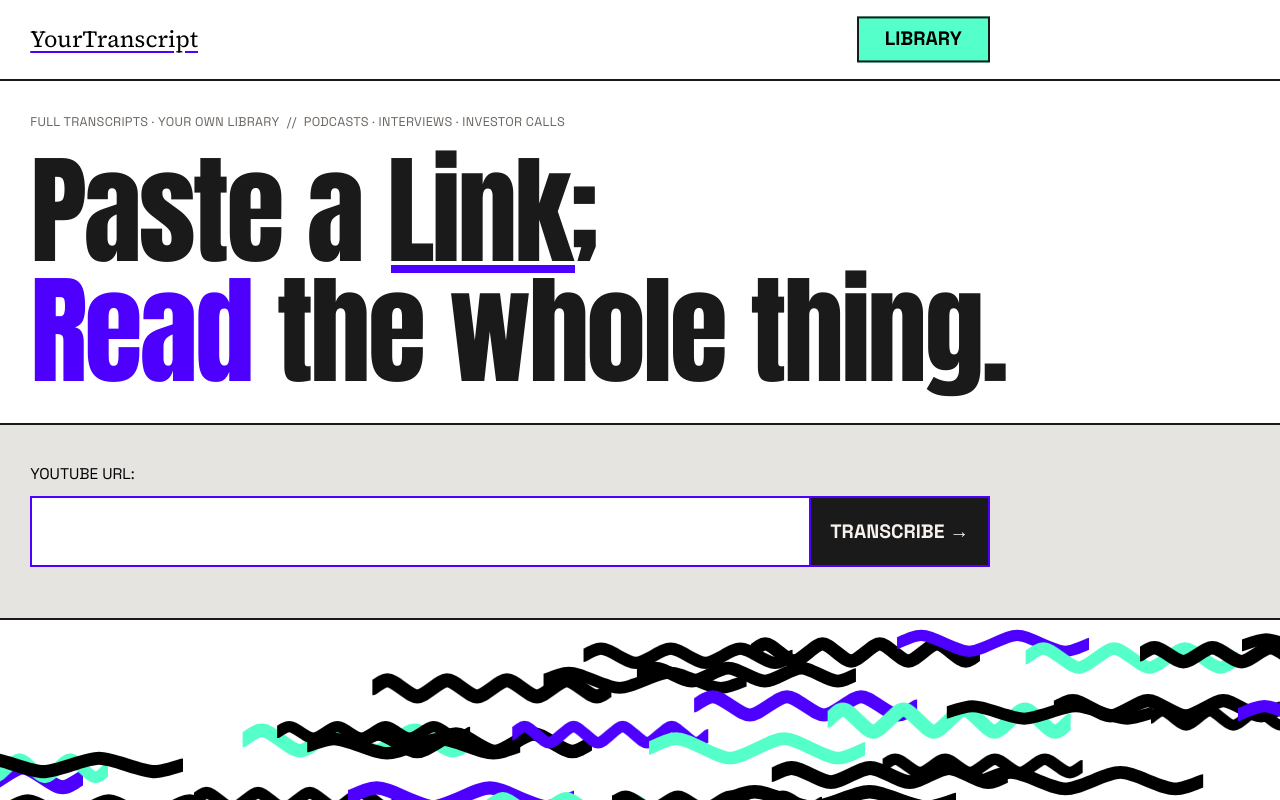
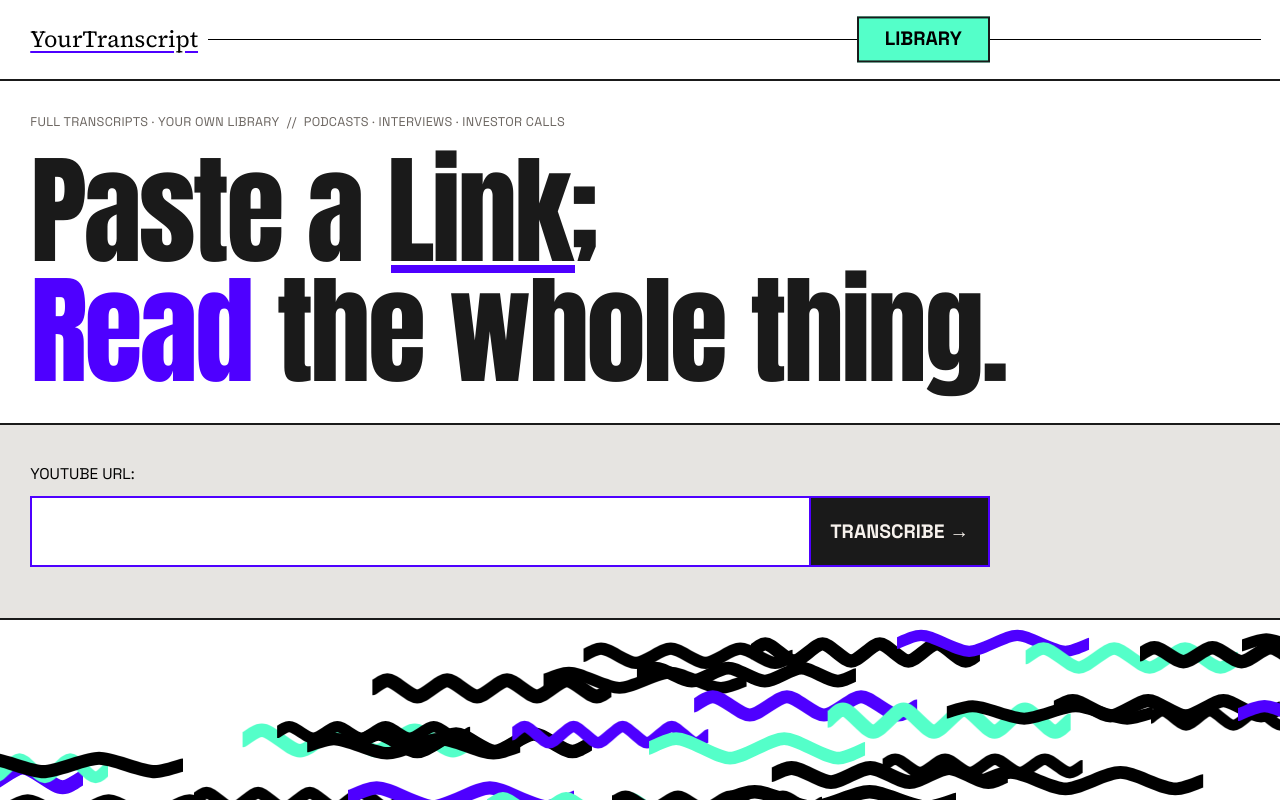
Before and after one commit to letseecode/yt-transcript, a Next.js app: page / in a window 1280 px wide. Built offline with nearby package versions, Linux system fonts and the light colour scheme.

Commit message:
Add black rule to the right of the YourTranscript logo
Thickness scales with the logo's font-size (same em-based technique
as the Link underline) so it stays proportional if the logo size ever
changes. Fills the remaining header width.

```diff
--- a/src/app/page.tsx
+++ b/src/app/page.tsx
@@ -73,13 +73,14 @@ export default function Home() {
   return (
     <div className="min-h-screen flex flex-col">
       <header className="relative border-b-2 border-ink bg-surface sticky top-0 z-10">
-        <div className="pl-[0.8cm] pr-[19px] py-[22px] flex items-center gap-[10px]">
+        <div className="w-full pl-[0.8cm] pr-[19px] py-[22px] flex items-center gap-[10px]">
           <a
             href="/"
             className="font-serif text-[1.452rem] text-black underline decoration-purple decoration-2 underline-offset-4 hover:text-purple transition-colors"
           >
             YourTranscript
           </a>
+          <span className="flex-1 h-[0.066em] text-[1.452rem] bg-black self-center" />
         </div>
         <a
           ref={libraryRef}
```
